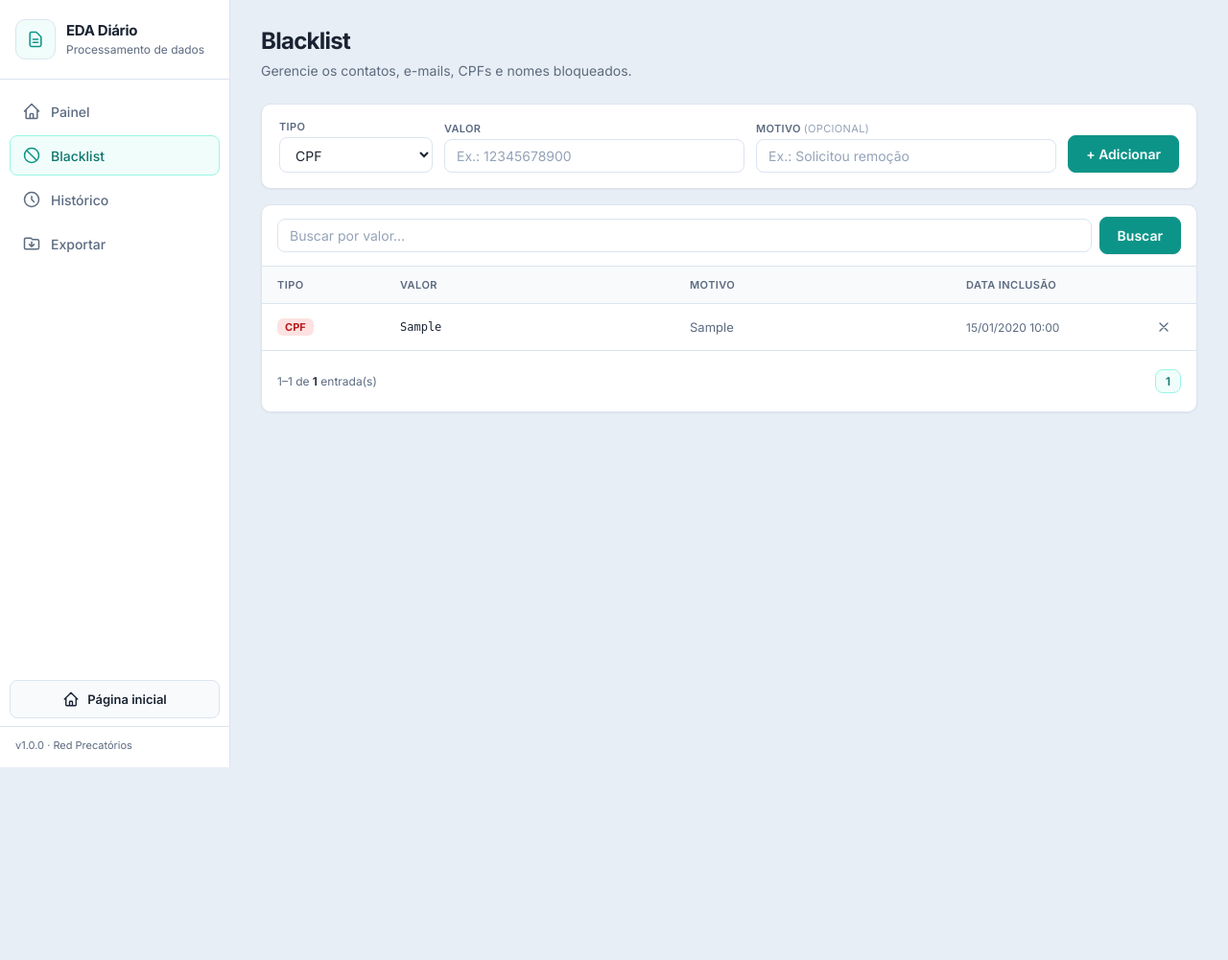
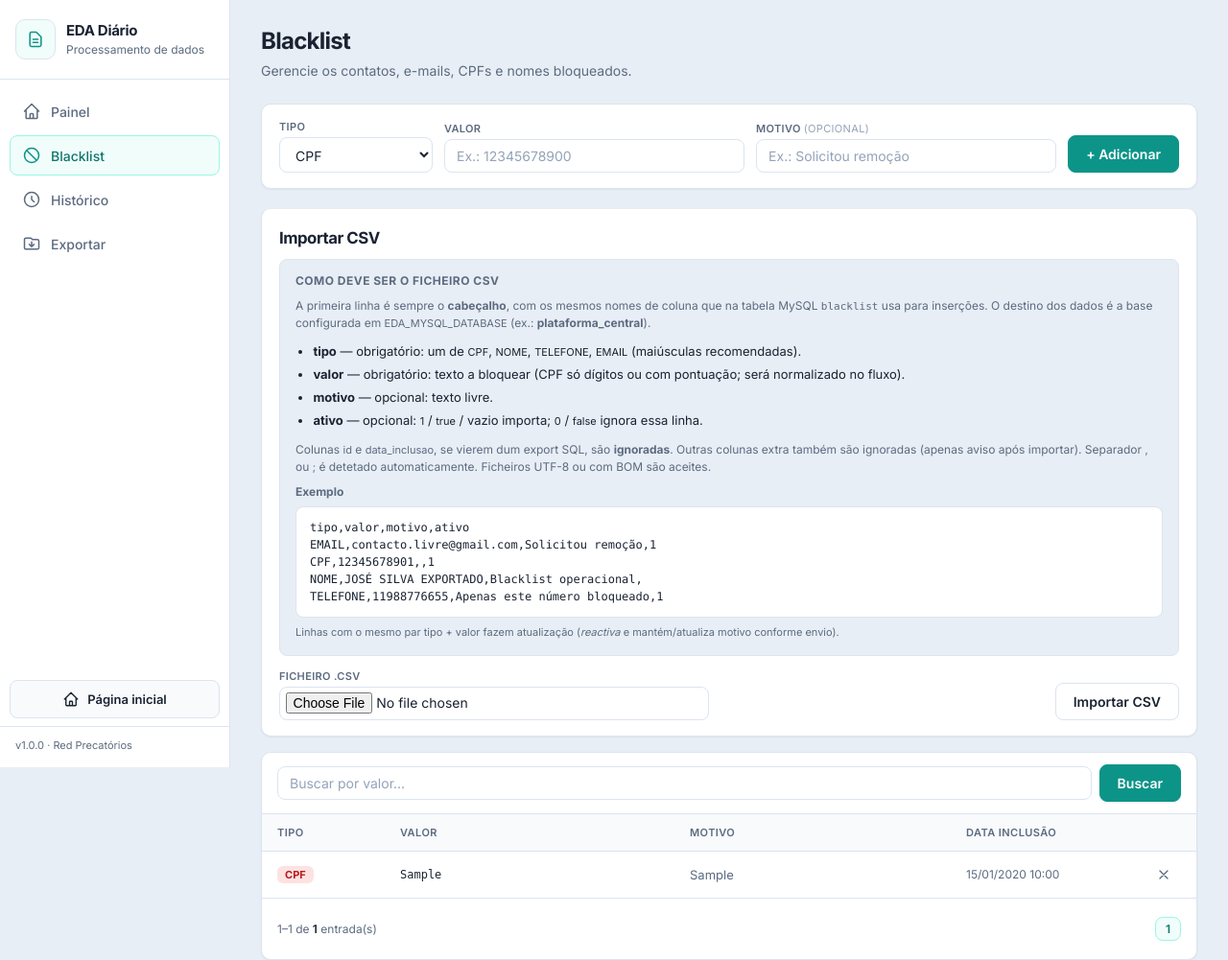
Before and after one commit to RedPrecatorios/Centro_Organizacional, a Flask app: page /blacklist in a window 1280 px wide. Shown: the whole page at 96% size. Before the commit the page ends 800 px from the top, so only its background shows below. Run offline with Flask 3, Linux system fonts and the light colour scheme; tables that the repository leaves empty hold one stand-in row (values such as "Sample post").

Commit message:
EDA Blacklist: importação CSV na UI e documentação inline
- POST /blacklist/importar_csv; importar_blacklist_csv no modulo_banco
- Ajuda visual e exemplo CSV na página blacklist; estilos eda-csv-help
- Limite 25 MB e tratamento de 413

Co-authored-by: Cursor <cursoragent@cursor.com>

```diff
--- a/EDA_Diario/app.py
+++ b/EDA_Diario/app.py
@@ -68,6 +68,7 @@ from modulo_banco import (
     adicionar_blacklist,
     conectar,
     exportar_por_periodo,
+    importar_blacklist_csv,
 )
 
 app = Flask(
@@ -78,6 +79,15 @@ app = Flask(
 app.secret_key = "plataforma_central_secret"
 # Evita colidir com a sessão da plataforma quando o cookie é partilhado no mesmo host
 app.config.setdefault("SESSION_COOKIE_NAME", "eda_session")
+app.config["MAX_CONTENT_LENGTH"] = max(
+    int(app.config.get("MAX_CONTENT_LENGTH") or 0), 25 * 1024 * 1024
+)
+
+
+@app.errorhandler(413)
+def _blacklist_upload_too_large(_exc=None):
+    flash("O ficheiro excedeu o limite de 25 MB.", "error")
+    return redirect(request.referrer or url_for("blacklist")), 413
 
 
 @app.context_processor
@@ -332,6 +342,65 @@ def blacklist_adicionar():
     return redirect(url_for("blacklist"))
 
 
+@app.route("/blacklist/importar_csv", methods=["POST"])
+def blacklist_importar_csv():
+    f = request.files.get("csv")
+    if f is None or f.filename.strip() == "":
+        flash("Selecione um ficheiro CSV.", "error")
+        return redirect(url_for("blacklist"))
+    nome = (f.filename or "").lower()
+    if not nome.endswith(".csv"):
+        flash("O ficheiro deve ter extensão .csv", "error")
+        return redirect(url_for("blacklist"))
+
+    criar_banco_e_tabelas()
+    buf = io.BytesIO(f.read())
+    try:
+        res = importar_blacklist_csv(buf)
+    except Exception as e:
+        flash(f"Erro ao ler o CSV: {e}", "error")
+        return redirect(url_for("blacklist"))
+
+    dbn = (os.getenv("EDA_MYSQL_DATABASE") or "plataforma_central").strip()
+
+    if not res.get("importados"):
+        if res.get("erros"):
+            for msg in res["erros"][:8]:
+                flash(msg, "error")
+        else:
+            flash(
+                "Nenhuma linha importada. Use colunas tipo e valor como na tabela blacklist; "
+                "tipos CPF, NOME, TELEFONE ou EMAIL.",
+                "warning",
+            )
+        return redirect(url_for("blacklist"))
+
+    ext = ""
+    ignore = res.get("colunas_ignoradas") or []
+    if ignore:
+        amostra = ", ".join(ignore[:12])
+        if len(ignore) > 12:
+            amostra += " …"
+        ext += f" Colunas extra ignoradas: {amostra}."
+
+    msg = (
+        f"CSV aplicado na base MySQL `{dbn}`: {res['importados']} linha(s) gravada(s) "
+        f"(upsert por tipo+valor)."
+    )
+    if res.get("ignorados"):
+        msg += f" {res['ignorados']} ignorada(s) (vazio ou tipo inválido)."
+    if res.get("pulados_ativo"):
+        msg += f" {res['pulados_ativo']} omitida(s) (ativo = 0 / falso)."
+    msg += ext
+    flash(msg, "success")
+
+    if res.get("erros"):
+        for msg_e in res["erros"][:8]:
+            flash(msg_e, "warning")
+
+    return redirect(url_for("blacklist"))
+
+
 @app.route("/blacklist/remover/<int:id_registro>", methods=["POST"])
 def blacklist_remover(id_registro: int):
     conn = conectar()
--- a/EDA_Diario/static/css/eda_diario.css
+++ b/EDA_Diario/static/css/eda_diario.css
@@ -662,6 +662,55 @@
   margin-bottom: 16px;
   box-shadow: var(--shadow-sm);
 }
+.eda-csv-help {
+  border: 1px solid var(--border);
+  border-radius: var(--r);
+  background: var(--bg);
+  padding: 14px 16px 16px;
+  margin-bottom: 14px;
+}
+.eda-csv-help__title {
+  margin: 0 0 10px;
+  font-size: 12px;
+  font-weight: 700;
+  letter-spacing: 0.04em;
+  text-transform: uppercase;
+  color: var(--muted);
+}
+.eda-csv-help ul {
+  margin: 0 0 12px;
+  padding-left: 1.15rem;
+  color: var(--text);
+  font-size: 13px;
+  line-height: 1.55;
+}
+.eda-csv-help li { margin-bottom: 4px; }
+.eda-csv-help__hint {
+  margin: 0 0 10px;
+  font-size: 12px;
+  color: var(--muted);
+  line-height: 1.45;
+}
+.eda-csv-help__code {
+  margin: 0;
+  padding: 12px 14px;
+  border-radius: var(--r);
+  border: 1px solid var(--border);
+  background: var(--surface);
+  font-family: ui-monospace, "Cascadia Code", Consolas, monospace;
+  font-size: 12px;
+  line-height: 1.5;
+  overflow-x: auto;
+  color: var(--text);
+  white-space: pre;
+}
+.eda-csv-help__caption {
+  margin: 8px 0 0;
+  font-size: 11px;
+  color: var(--muted);
+  line-height: 1.35;
+}
+
 .eda-form-row {
   display: flex;
   flex-wrap: wrap;
--- a/EDA_Diario/templates/blacklist.html
+++ b/EDA_Diario/templates/blacklist.html
@@ -31,6 +31,60 @@
       </div>
       <button type="submit" class="eda-btn eda-btn-primary" style="align-self:flex-end;">+ Adicionar</button>
     </form>
+  </div>
+
+  <div class="eda-form-bar" style="margin-top:1.25rem;border-top:1px solid rgba(148,163,184,0.2);padding-top:1.25rem;">
+    <div style="width:100%;">
+      <h2 class="eda-h1" style="font-size:1.05rem;margin:0 0 12px 0;">Importar CSV</h2>
+
+      <div class="eda-csv-help" role="region" aria-label="Formato do CSV para blacklist">
+        <h3 class="eda-csv-help__title">Como deve ser o ficheiro CSV</h3>
+        <p class="eda-csv-help__hint">
+          A primeira linha é sempre o <strong>cabeçalho</strong>, com os mesmos nomes de coluna que na tabela MySQL
+          <code class="eda-mono" style="font-size:11px;">blacklist</code> usa para inserções.
+          O destino dos dados é a base configurada em <span class="eda-mono" style="font-size:11px;">EDA_MYSQL_DATABASE</span>
+          (ex.: <strong>plataforma_central</strong>).
+        </p>
+        <ul>
+          <li><strong>tipo</strong> — obrigatório: um de <span class="eda-mono" style="font-size:11px;">CPF</span>,
+            <span class="eda-mono" style="font-size:11px;">NOME</span>,
+            <span class="eda-mono" style="font-size:11px;">TELEFONE</span>,
+            <span class="eda-mono" style="font-size:11px;">EMAIL</span> (maiúsculas recomendadas).</li>
+          <li><strong>valor</strong> — obrigatório: texto a bloquear (CPF só dígitos ou com pontuação; será normalizado no fluxo).</li>
+          <li><strong>motivo</strong> — opcional: texto livre.</li>
+          <li><strong>ativo</strong> — opcional: <span class="eda-mono" style="font-size:11px;">1</span> /
+            <span class="eda-mono" style="font-size:11px;">true</span> / vazio importa;
+            <span class="eda-mono" style="font-size:11px;">0</span> /
+            <span class="eda-mono" style="font-size:11px;">false</span> ignora essa linha.</li>
+        </ul>
+        <p class="eda-csv-help__hint" style="margin-bottom:8px;">
+          Colunas <span class="eda-mono" style="font-size:11px;">id</span> e
+          <span class="eda-mono" style="font-size:11px;">data_inclusao</span>, se vierem dum export SQL, são <strong>ignoradas</strong>.
+          Outras colunas extra também são ignoradas (apenas aviso após importar).
+          Separador <span class="eda-mono" style="font-size:11px;">,</span> ou
+          <span class="eda-mono" style="font-size:11px;">;</span> é detetado automaticamente.
+          Ficheiros UTF-8 ou com BOM são aceites.
+        </p>
+        <p class="eda-csv-help__hint" style="margin-bottom:6px;"><strong>Exemplo</strong></p>
+        <pre class="eda-csv-help__code">tipo,valor,motivo,ativo
+EMAIL,contacto.livre@gmail.com,Solicitou remoção,1
+CPF,12345678901,,1
+NOME,JOSÉ SILVA EXPORTADO,Blacklist operacional,
+TELEFONE,11988776655,Apenas este número bloqueado,1</pre>
+        <p class="eda-csv-help__caption">
+          Linhas com o mesmo par <span class="eda-mono" style="font-size:11px;">tipo</span> +
+          <span class="eda-mono" style="font-size:11px;">valor</span> fazem atualização (<em>reactiva</em> e mantém/atualiza motivo conforme envio).
+        </p>
+      </div>
+
+      <form action="{{ url_for('blacklist_importar_csv') }}" method="POST" enctype="multipart/form-data" class="eda-form-row" style="align-items:flex-end;gap:0.75rem;flex-wrap:wrap;">
+        <div class="eda-field eda-field--grow">
+          <label class="eda-label" for="csv_blacklist">Ficheiro .csv</label>
+          <input type="file" name="csv" id="csv_blacklist" required accept=".csv,text/csv" class="eda-input" style="padding:0.35rem;width:100%;max-width:28rem;" />
+        </div>
+        <button type="submit" class="eda-btn eda-btn-secondary" style="align-self:flex-end;">Importar CSV</button>
+      </form>
+    </div>
   </div>
 
   <div class="eda-table-shell">
@@ -84,7 +138,7 @@
           <svg viewBox="0 0 24 24" fill="none" stroke="currentColor" stroke-width="1.5"><path stroke-linecap="round" stroke-linejoin="round" d="M18.364 18.364A9 9 0 005.636 5.636m12.728 12.728A9 9 0 015.636 5.636m12.728 12.728L5.636 5.636" /></svg>
         </div>
         <p>Nenhuma entrada na blacklist</p>
-        <p class="eda-empty-sub">Use o formulário acima para adicionar</p>
+        <p class="eda-empty-sub">Use o formulário acima ou importe um CSV</p>
       </div>
     {% endif %}
 
```
Also changed, not shown: EDA_Diario/Modulos/modulo_banco.py (+174 -0 lines).
